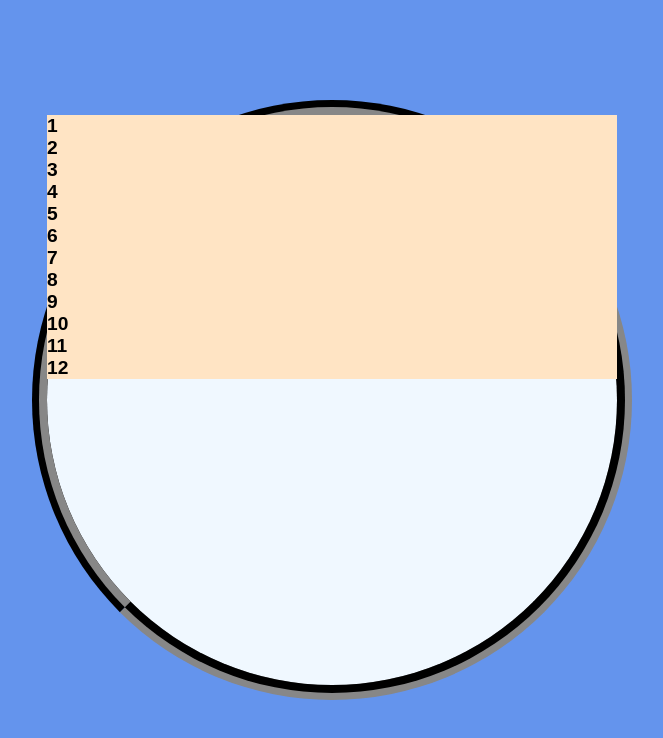
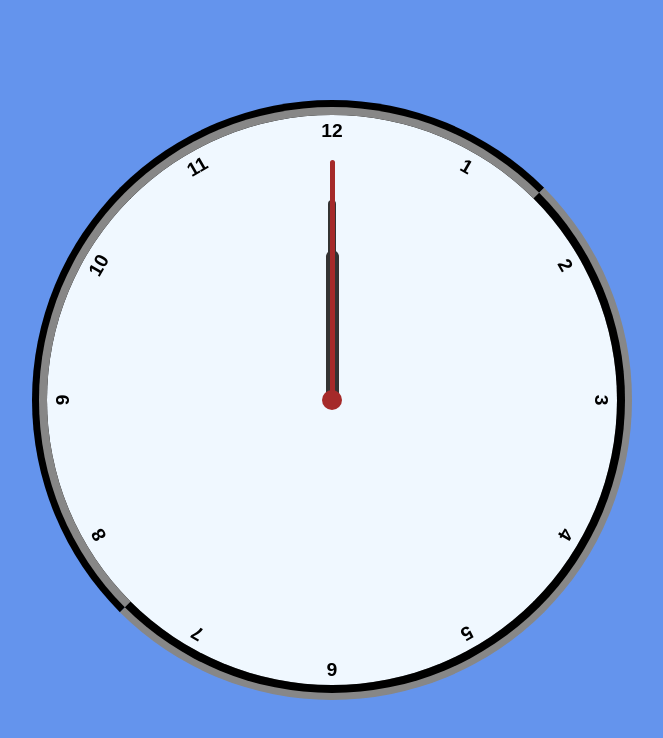
Before and after one commit to querenmachado/relogio, a plain HTML site: page index.html in a window 1280 px wide. Shown: the whole page, without its empty margins (308-971 px from the left). Drawn offline with Linux system fonts and the light colour scheme; files that its build step writes are made by us from their sources; files whose address does not match are found by name.

Commit message:
Add files via upload

```diff
--- a/index.html
+++ b/index.html
@@ -19,6 +19,8 @@
             <div class="minute-hand"></div>
             <div class="second-hand"></div>
 
+            <div class="center"></div>
+
             <div class="number number-1">1</div>
             <div class="number number-2">2</div>
             <div class="number number-3">3</div>
--- a/script.js
+++ b/script.js
@@ -0,0 +1,23 @@
+const hourHand = document.querySelector('.hour-hand');
+const minuteHand = document.querySelector('.minute-hand');
+const secondHand = document.querySelector('.second-hand');
+
+
+const getTime = () =>{
+    const date = new Date();
+    const obj ={
+        hours: date.getHours(),
+        minutes: date.getMinutes(),
+        seconds: date.getSeconds(),
+    }
+    return obj;
+}
+
+setInterval(() => {
+    const { seconds, minutes, hours} = getTime();
+
+    secondHand.style.transform =`translate(0, -50%) rotate(${seconds*6}dag)`;
+    minuteHand.style.transform =`translate(0, -50%) rotate(${minutes*6}dag)`;
+    hourHand.style.transform =`translate(0, -50%) rotate(${hours*30}dag)`;
+
+}, 1000);
--- a/style.css
+++ b/style.css
@@ -18,15 +18,111 @@ main{
 }
 
 .clock {
-    width: 600px;
-    height: 600px;
+    min-width: 600px;
+    min-height: 600px;
     background-color: #f0f8ff;
     border-radius: 600px;
     border: 15px groove #333;
+    position: relative;
+    display: flex;
+    align-items: center;
+    justify-content: center;
 }
 
 .number{
     font-size: 1.2rem;
     font-weight: 600;
-    background-color: #ffe4c4;
+    position: absolute;
+    width: 100%;
+    height: 100%;
+    text-align: center;
+    padding: 5px;
+
 }
+
+.number-1{
+    transform: rotate(30deg);
+}
+
+.number-2{
+    transform: rotate(60deg);
+}
+
+.number-3{
+    transform: rotate(90deg);
+}
+
+.number-4{
+    transform: rotate(120deg);
+}
+
+.number-5{
+    transform: rotate(150deg);
+}
+
+.number-6{
+    transform: rotate(180deg);
+}
+
+.number-7{
+    transform: rotate(210deg);
+}
+
+.number-8{
+    transform: rotate(240deg);
+}
+
+.number-9{
+    transform: rotate(270deg);
+}
+
+.number-10{
+    transform: rotate(300deg);
+}
+
+.number-11{
+    transform: rotate(330deg);
+}
+
+.number-12{
+    transform: rotate(360deg);
+}
+
+
+.second-hand{
+    width: 5px;
+    height: 240px;
+    background-color:#a52a2a;
+    position: absolute;
+    border-radius: 5px;
+    transform: translate(0, -50%);
+    transform-origin: bottom center;
+}
+
+.minute-hand{
+    width: 8px;
+    height: 200px;
+    background-color: #333;
+    position: absolute;
+    border-radius: 5px;
+    transform: translate(0, -50%) ;
+    transform-origin: bottom center;
+}
+
+.hour-hand{
+    width: 13px;
+    height: 150px;
+    background-color: #333;
+    position: absolute;
+    border-radius: 13px;
+    transform: translate(0, -50%);
+    transform-origin: bottom center;
+}
+
+.center{
+    width: 20px;
+    height: 20px;
+    border-radius: 20px;
+    background-color: #a52a2a;
+    position: absolute;
+}
```
